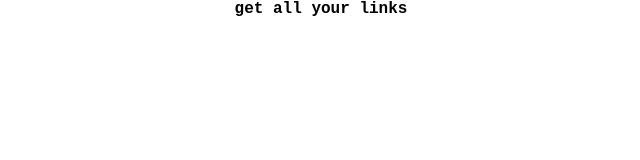
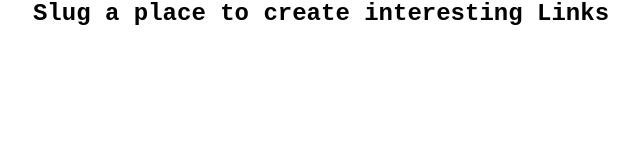
Before and after one commit to echosonusharma/-27, a website: page public/index.html in a window 1280 px wide. Shown: the whole page, without its empty margins (319-959 px from the left). Drawn offline with Linux system fonts and the light colour scheme.

Commit message:
refactoring code :fire:

```diff
--- a/public/index.html
+++ b/public/index.html
@@ -8,6 +8,6 @@
     <link rel="stylesheet" href="style.css">
 </head>
 <body>
-    <h1 class="head">get all your links</h1>
+    <h1 class="head">Slug a place to create interesting Links</h1>
 </body>
 </html>
--- a/public/style.css
+++ b/public/style.css
@@ -9,7 +9,7 @@ body {
 }
 
 .head {
-  font-size: 1rem;
+  font-size: 1.5rem;
   font-weight: 800;
   text-align: center;
 }
```
